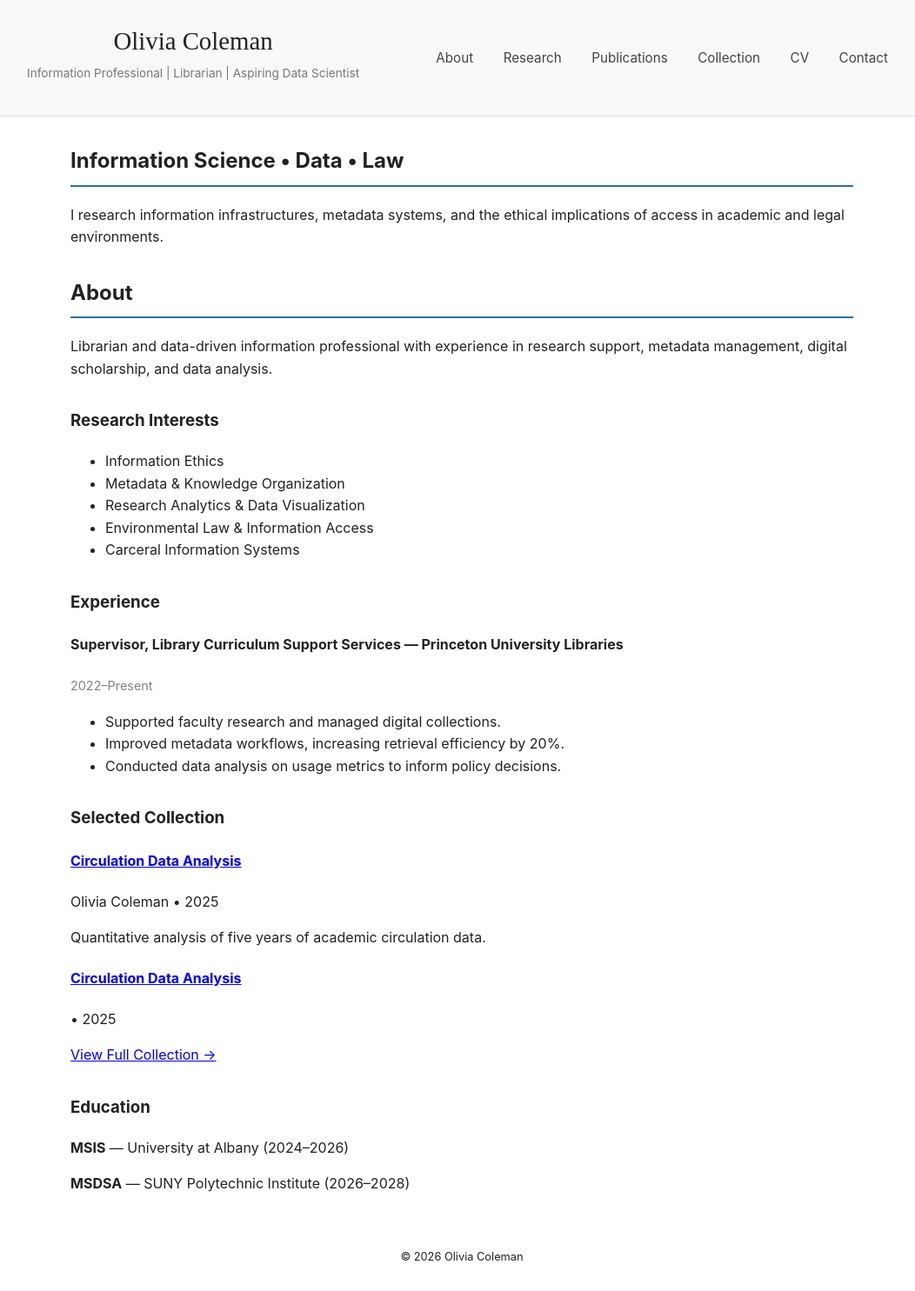
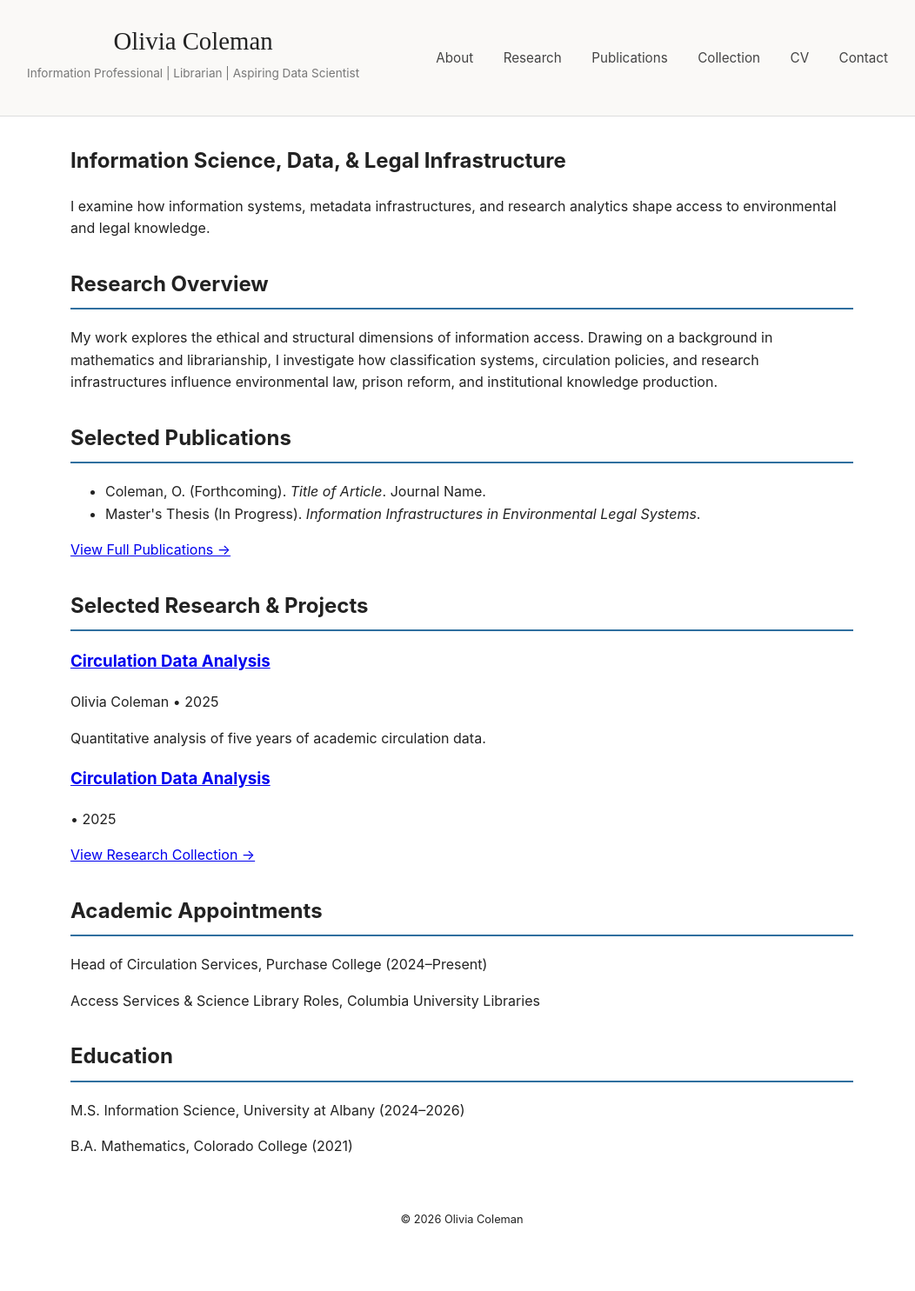
Before and after one commit to caivilo/caivilo.github.io, a Jekyll site: the page built from index.md, in a window 1280 px wide. Shown: the whole page at 87% size, without its empty margins (109-1161 px from the left). Built offline with Jekyll 4.4.1, drawn with Linux system fonts in a browser that asks for light colours; after the commit the page ends 1442 px from its top, so only the background shows below that.

Commit message:
Update index.md

```diff
--- a/index.md
+++ b/index.md
@@ -4,52 +4,45 @@ title: Home
 ---
 
 <section class="hero">
-  <h2>Information Science • Data • Law</h2>
-  <p>
-    I research information infrastructures, metadata systems, and the ethical implications of access in academic and legal environments.
-  </p>
-</section>
-
-<section id="about">
-  <h2>About</h2>
-  <p>
-    Librarian and data-driven information professional with experience in research support,
-    metadata management, digital scholarship, and data analysis.
+  <h1>Information Science, Data, & Legal Infrastructure</h1>
+  <p class="lead">
+    I examine how information systems, metadata infrastructures, and research analytics shape access to environmental and legal knowledge.
   </p>
 </section>
 
 <section>
-  <h3>Research Interests</h3>
-  <ul>
-    <li>Information Ethics</li>
-    <li>Metadata & Knowledge Organization</li>
-    <li>Research Analytics & Data Visualization</li>
-    <li>Environmental Law & Information Access</li>
-    <li>Carceral Information Systems</li>
-  </ul>
+  <h2>Research Overview</h2>
+  <p>
+    My work explores the ethical and structural dimensions of information access.
+    Drawing on a background in mathematics and librarianship, I investigate how
+    classification systems, circulation policies, and research infrastructures
+    influence environmental law, prison reform, and institutional knowledge production.
+  </p>
 </section>
 
 <section>
-  <h3>Experience</h3>
+  <h2>Selected Publications</h2>
 
-  <div class="job">
-    <h4>Supervisor, Library Curriculum Support Services — Princeton University Libraries</h4>
-    <span class="date">2022–Present</span>
-    <ul>
-      <li>Supported faculty research and managed digital collections.</li>
-      <li>Improved metadata workflows, increasing retrieval efficiency by 20%.</li>
-      <li>Conducted data analysis on usage metrics to inform policy decisions.</li>
-    </ul>
-  </div>
+  <ul class="pub-list">
+    <li>
+      Coleman, O. (Forthcoming). <em>Title of Article</em>. Journal Name.
+    </li>
+    <li>
+      Master's Thesis (In Progress).
+      <em>Information Infrastructures in Environmental Legal Systems</em>.
+    </li>
+  </ul>
+
+  <p><a href="/publications/">View Full Publications →</a></p>
 </section>
 
 <section>
-  <h3>Selected Collection</h3>
+  <h2>Selected Research & Projects</h2>
 
   {% assign sorted = site.projects | sort: "date" | reverse %}
-  {% for project in sorted limit:3 %}
+  {% for project in sorted limit:2 %}
     <div class="archive-card">
-      <h4><a href="{{ project.url }}">{{ project.title }}</a></h4>
+      <h3><a href="{{ project.url }}">{{ project.title }}</a></h3>
       <p class="meta">
         {{ project.creator }} • {{ project.date | date: "%Y" }}
       </p>
@@ -57,11 +50,25 @@ title: Home
     </div>
   {% endfor %}
 
-  <p><a href="/collection/">View Full Collection →</a></p>
+  <p><a href="/collection/">View Research Collection →</a></p>
 </section>
 
-<section id="education">
-  <h3>Education</h3>
-  <p><strong>MSIS</strong> — University at Albany (2024–2026)</p>
-  <p><strong>MSDSA</strong> — SUNY Polytechnic Institute (2026–2028)</p>
+<section>
+  <h2>Academic Appointments</h2>
+  <p>
+    Head of Circulation Services, Purchase College (2024–Present)
+  </p>
+  <p>
+    Access Services & Science Library Roles, Columbia University Libraries
+  </p>
 </section>
+
+<section>
+  <h2>Education</h2>
+  <p>
+    M.S. Information Science, University at Albany (2024–2026)
+  </p>
+  <p>
+    B.A. Mathematics, Colorado College (2021)
+  </p>
+</section>
```
